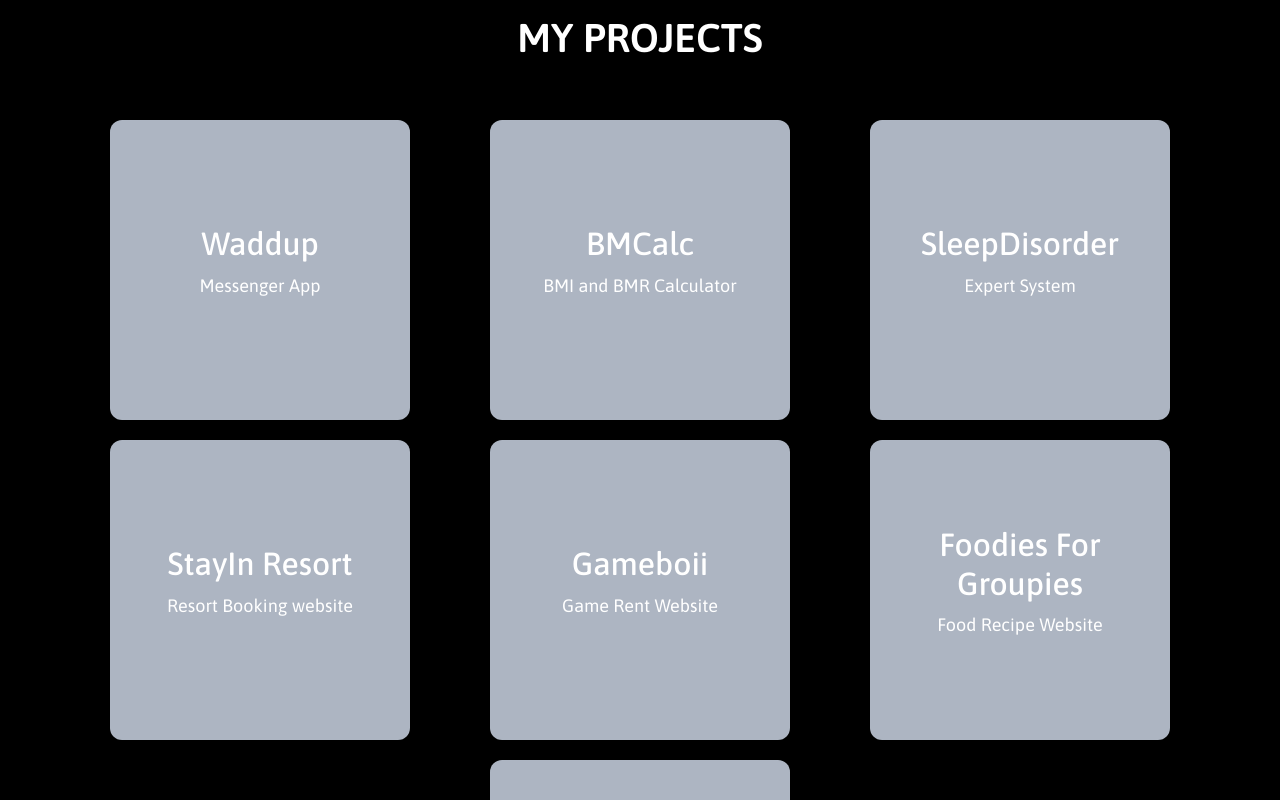
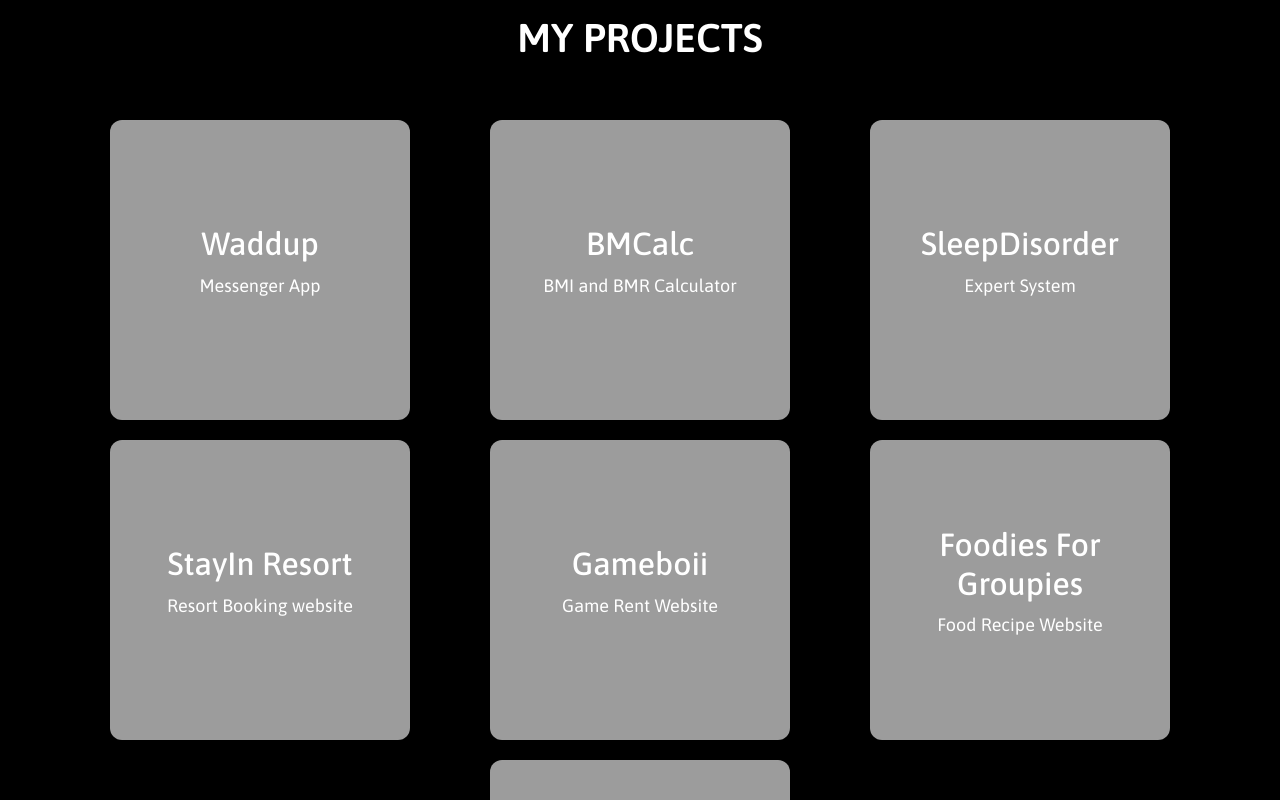
Before and after one commit to umarhaqi9/Umar-portofolio, a React (Create React App) app: page / in a window 1280 px wide. Shown: the part 1840-2640 px from the top of the page. Built offline with nearby package versions, Linux system fonts and the light colour scheme.

Commit message:
Update App.css

```diff
--- a/src/App.css
+++ b/src/App.css
@@ -25,7 +25,7 @@
   margin: 10px;
   font-size: large;
   border-radius: 12px;
-  background-color: rgb(173, 181, 194);
+  background-color: rgb(156, 156, 156);
   color: white;
   border: 0;
   transition: 0.4s ease;
```
